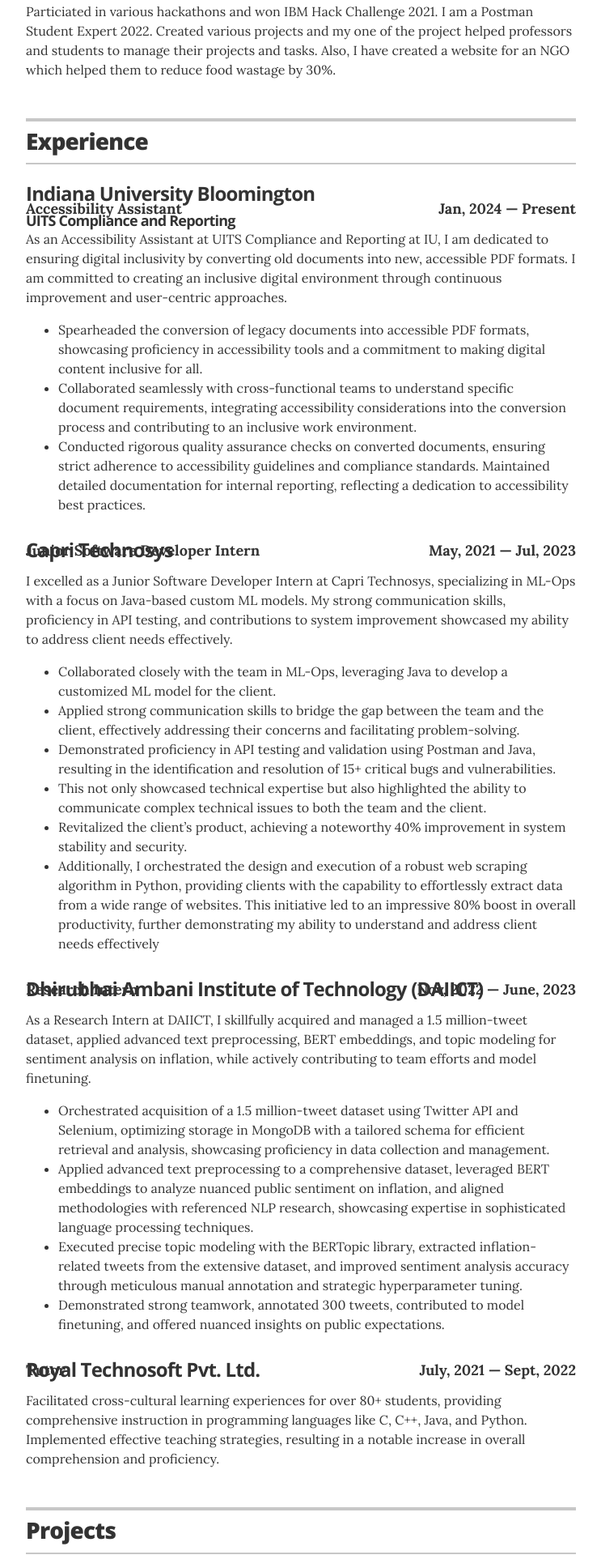
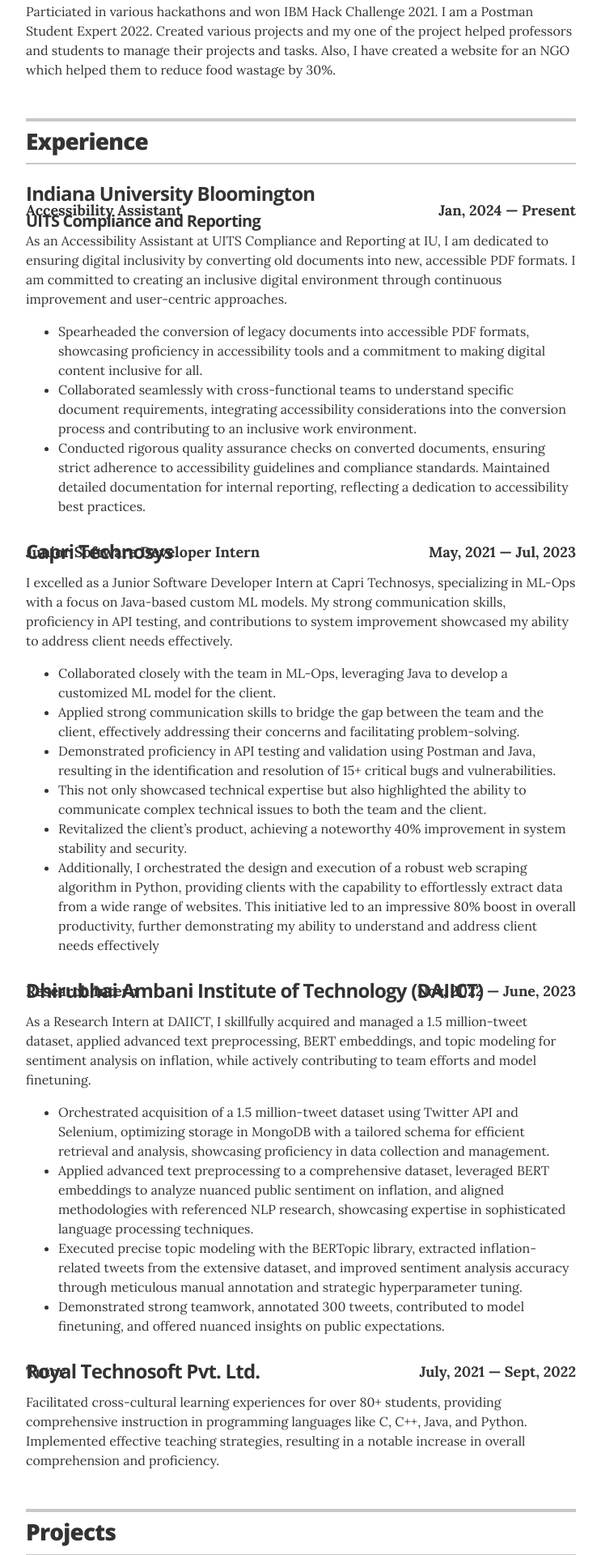
Before and after one commit to nisarg0606/nisarg0606.github.io, a Jekyll site: the page built from index.html, in a window 1280 px wide. Shown: the part 1494-3414 px from the top of the page at 81% size, without its empty margins (268-1011 px from the left). Built offline with Jekyll 4.4.1, drawn with Linux system fonts in a browser that asks for light colours.

Commit message:
checking font-size

```diff
--- a/_sass/_resume.scss
+++ b/_sass/_resume.scss
@@ -164,7 +164,7 @@
 
   .resume-item-department {
     @include sans;
-    font-size: 1.125rem;
+    font-size: 1.25rem;
     margin: 0 0 .75rem;
     letter-spacing: -.05rem;
     line-height: 1;
```
